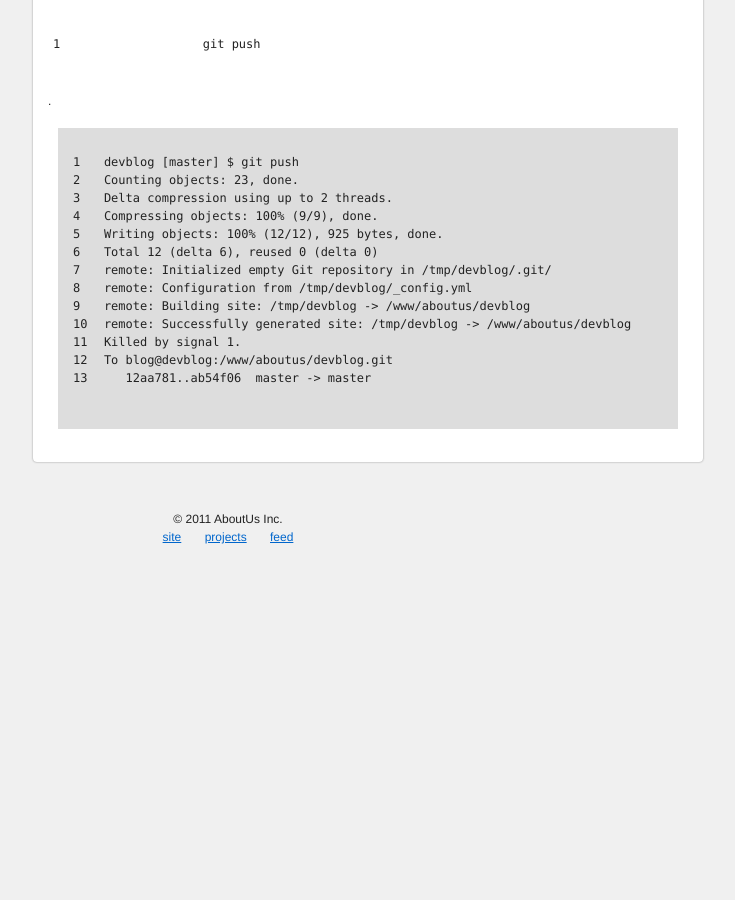
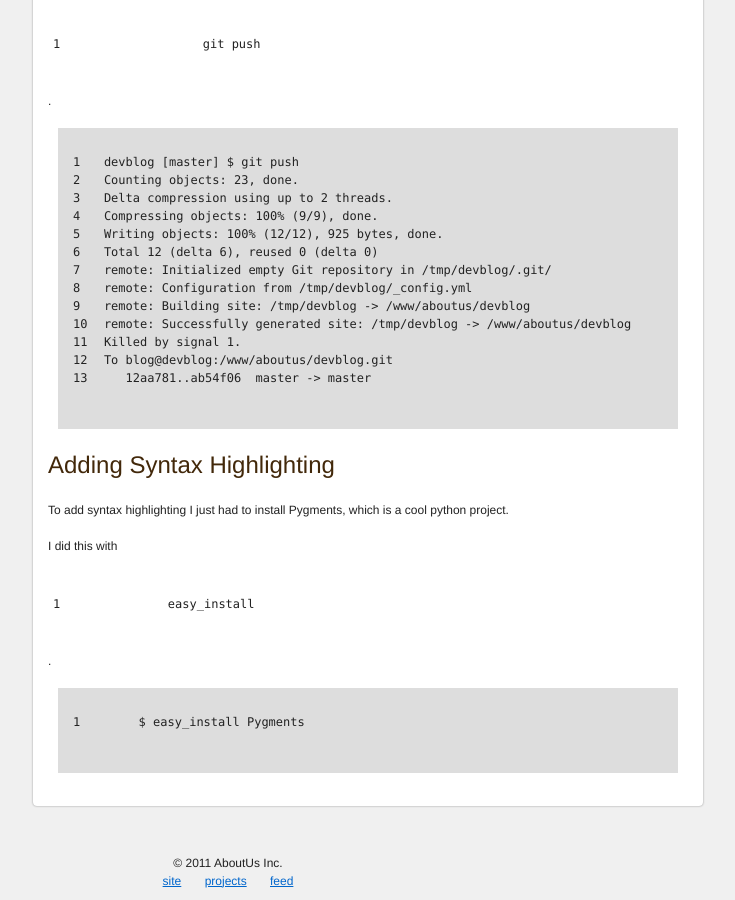
Before and after one commit to AboutUs/devblog, a Jekyll site: the page built from _posts/2011-04-08-initial-commit.markdown, in a window 1280 px wide and 900 px high, scrolled down 1879 px. Shown: the whole window, without its empty margins (412-1147 px from the left). Built offline with Jekyll 4.4.1, drawn with Linux system fonts in a browser that asks for light colours; Markdown is read by kramdown in place of the engine named in the settings; before the commit the page ends 2435 px from its top, so only the background shows below that.

Commit message:
Added command to setup syntax highlighting to first post

```diff
--- a/_posts/2011-04-08-initial-commit.markdown
+++ b/_posts/2011-04-08-initial-commit.markdown
@@ -13,7 +13,6 @@ vim).  The posts go in a `_posts` directory and look like this:
 
     _posts:
     2011-04-08-initial-commit.markdown
-
 
 [Jekyll](http://tom.preston-werner.com/2008/11/17/blogging-like-a-hacker.html)
 is used to convert the content textile, markdown, and html
@@ -85,3 +84,13 @@ Deploying is just a `git push`.
     Killed by signal 1.
     To blog@devblog:/www/aboutus/devblog.git
        12aa781..ab54f06  master -> master
+
+Adding Syntax Highlighting
+--
+
+To add syntax highlighting I just had to install Pygments, which is a cool
+python project.
+
+I did this with `easy_install`.
+
+    $ easy_install Pygments
```
